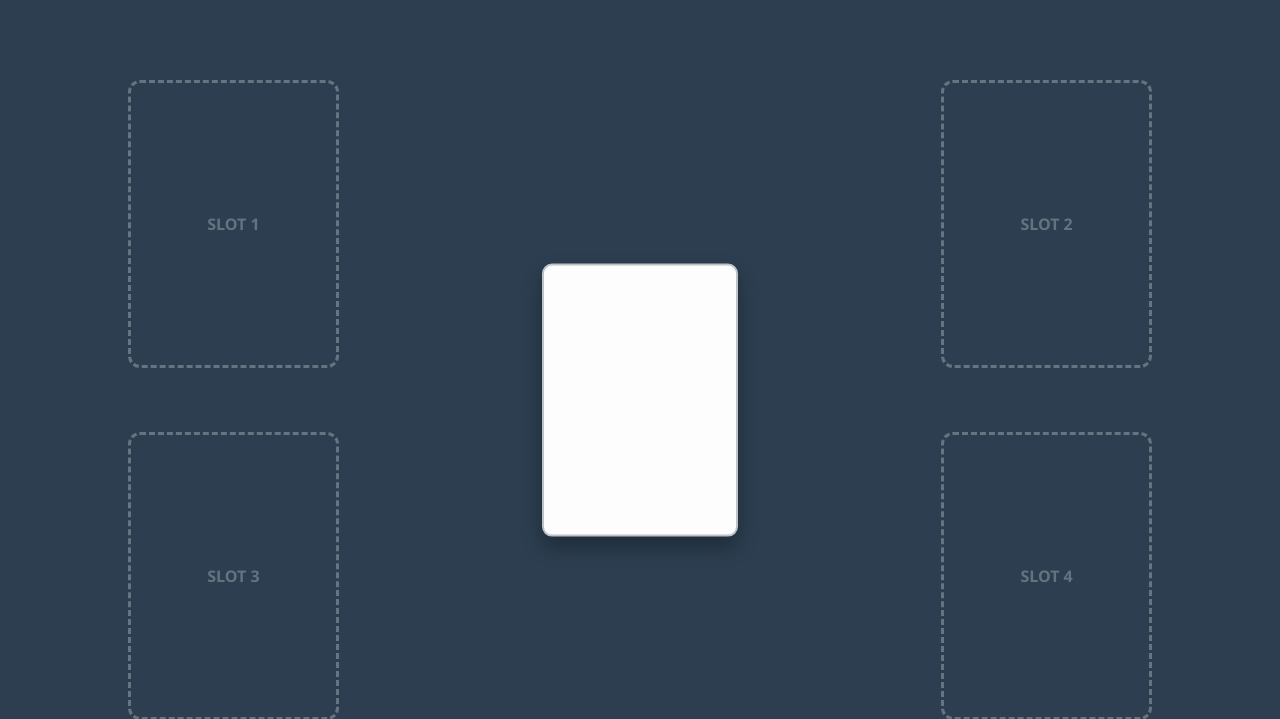
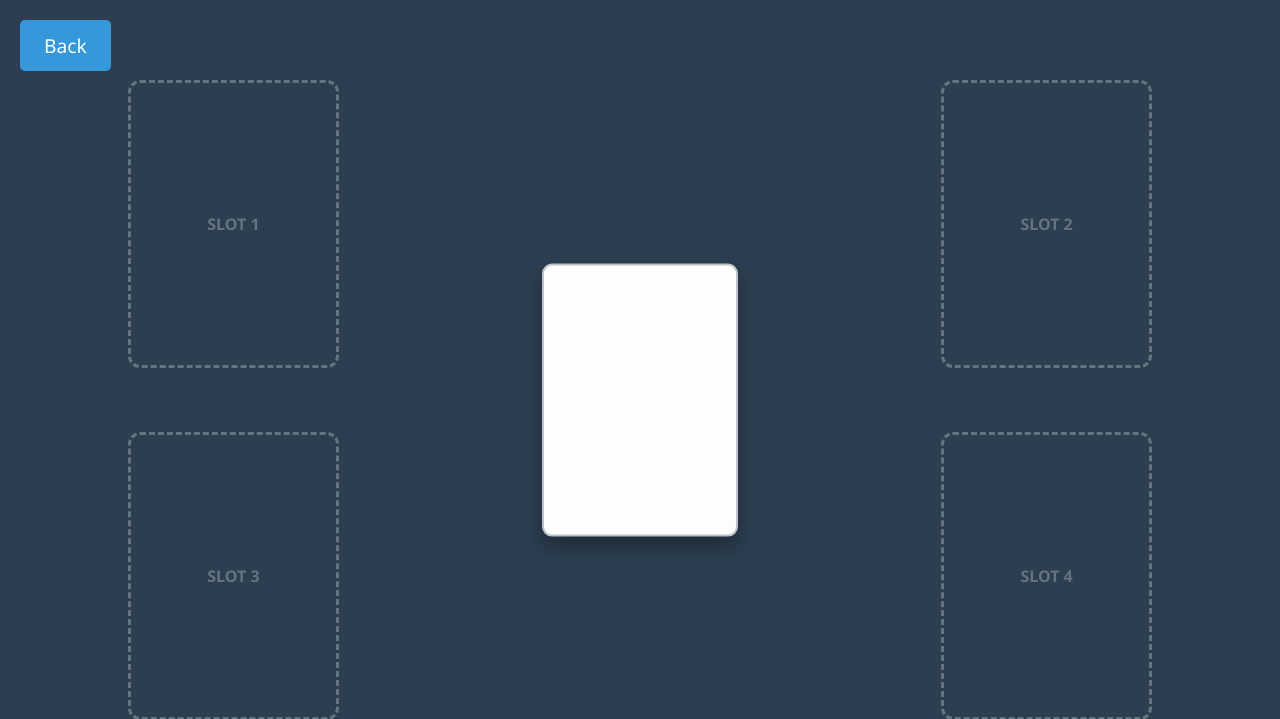
Before and after one commit to ykalisher/PokeRoguePocket, a Flask app: template templates/game.html in a window 1280 px wide. Shown: the top 719 px of the page. Run offline with Flask 3, Linux system fonts and the light colour scheme; the template is opened without the code that fills it, so the values that code supplies are empty; parts of the project's set-up code (start-up, migrations or seed data) failed here and were passed over.

Commit message:
feat: add back button to game board to return to menu
Co-authored-by: aider (ollama_chat/gemma4:31b) <aider@aider.chat>

```diff
--- a/static/styles.css
+++ b/static/styles.css
@@ -53,6 +53,17 @@ h1 {
     opacity: 0.6;
 }
 
+/* Back button specific styling */
+.btn-back {
+    position: absolute;
+    top: 20px;
+    left: 20px;
+    z-index: 100;
+    text-decoration: none;
+    text-align: center;
+    width: auto; /* Override fixed width for the back button */
+}
+
 /* --- Game Board Styles --- */
 
 .game-board {
--- a/templates/game.html
+++ b/templates/game.html
@@ -7,6 +7,7 @@
     <link rel="stylesheet" href="{{ url_for('static', filename='styles.css') }}">
 </head>
 <body>
+    <a href="{{ url_for('index') }}" class="btn btn-back">Back</a>
     <div class="game-board" id="game-board">
         <!-- The draggable card -->
         <div id="game-card" class="card"></div>
```
